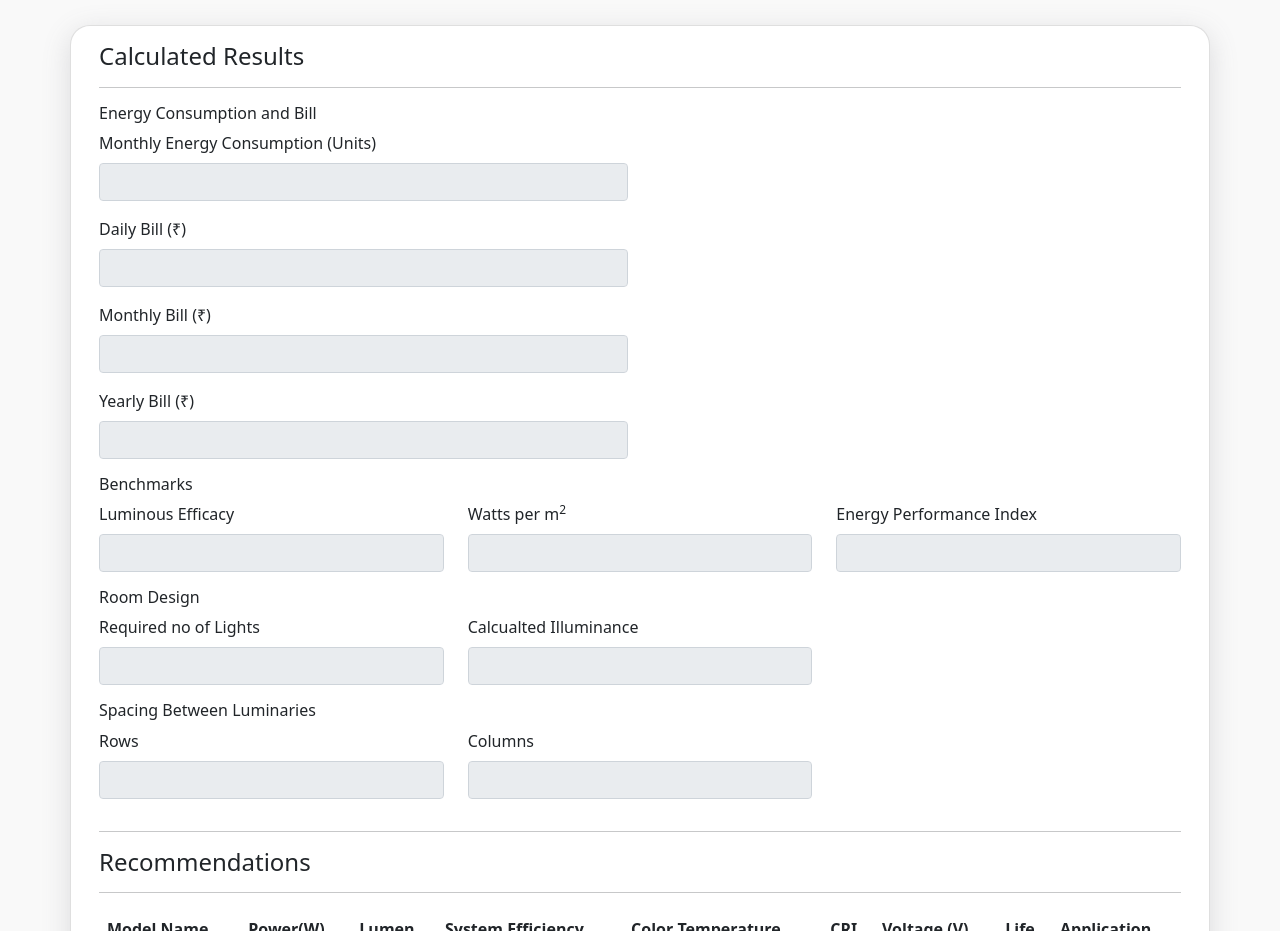
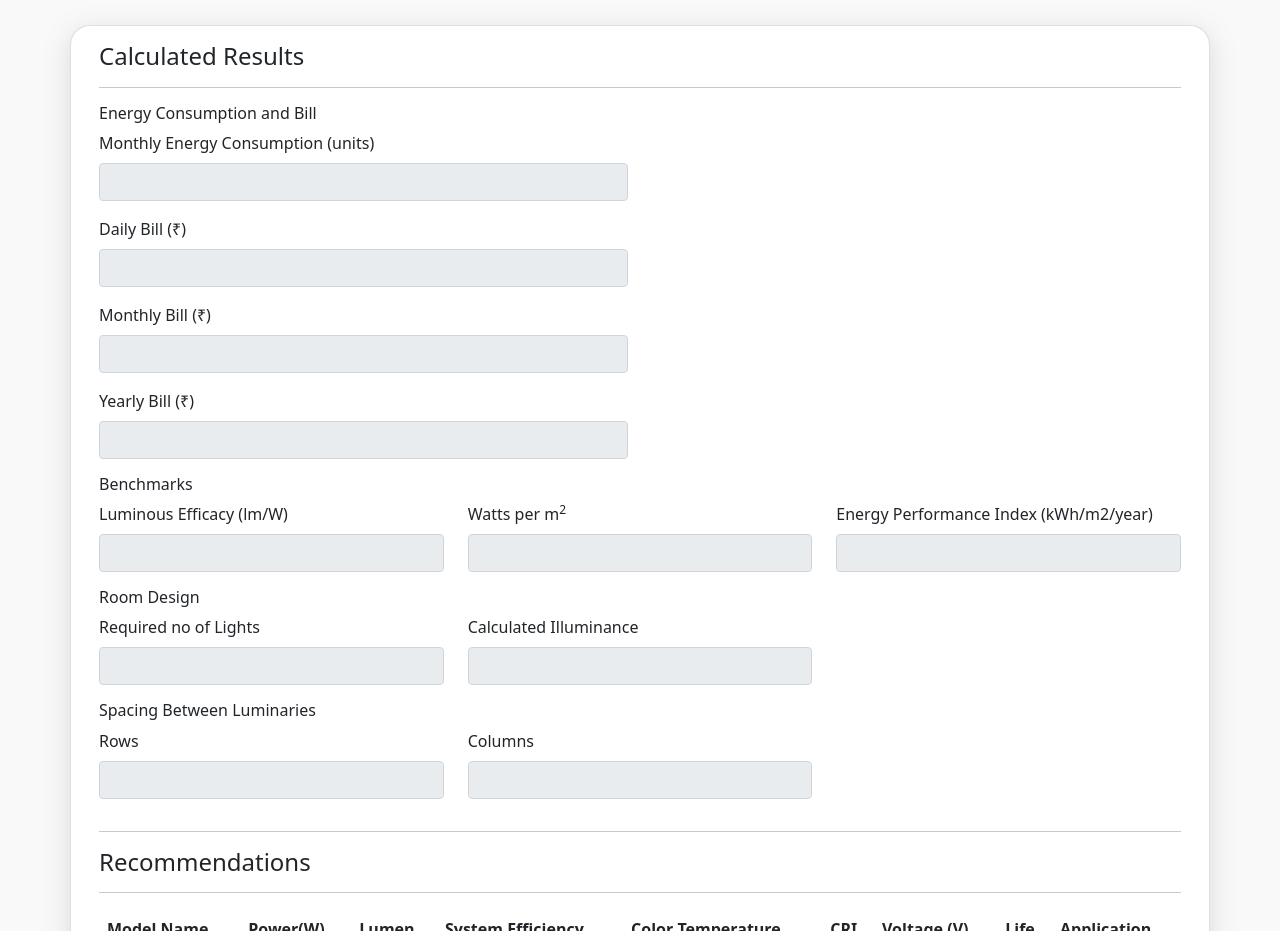
Before and after one commit to haydencordeiro/EnergyAuditSite, a plain HTML site: page light-audit.html in a window 1280 px wide. Shown: the part 1060-1991 px from the top of the page. Drawn offline with nearby package versions, Linux system fonts and the light colour scheme.

Commit message:
updated layout

```diff
--- a/light-audit.html
+++ b/light-audit.html
@@ -188,7 +188,7 @@
                         <div class="row">
                             <div class="mb-3 col-md-6">
                                 <label for="monthlyConsumption" class="form-label">Monthly Energy Consumption
-                                    (Units)</label>
+                                    (units)</label>
                                 <input type="number" class="form-control" id="monthlyConsumption"
                                     name="monthlyConsumption" readonly aria-readonly="true">
                             </div>
@@ -222,7 +222,7 @@
                         <h6>Benchmarks</h6>
                         <div class="row">
                             <div class="mb-3 col-md-4">
-                                <label for="luminousEfficiency" class="form-label">Luminous Efficacy</label>
+                                <label for="luminousEfficiency" class="form-label">Luminous Efficacy (lm/W)</label>
                                 <input type="number" class="form-control" id="luminousEfficiency"
                                     name="luminousEfficiency" readonly aria-readonly="true">
                             </div>
@@ -232,7 +232,7 @@
                                     aria-readonly="true">
                             </div>
                             <div class="mb-3 col-md-4">
-                                <label for="epi" class="form-label">Energy Performance Index</label>
+                                <label for="epi" class="form-label">Energy Performance Index (kWh/m2/year)</label>
                                 <input type="number" class="form-control" id="epi" name="epi" readonly
                                     aria-readonly="true">
                             </div>
@@ -244,7 +244,7 @@
                                     aria-readonly="true">
                             </div>
                             <div class="mb-3 col-md-4">
-                                <label for="Eav" class="form-label">Calcualted Illuminance</label>
+                                <label for="Eav" class="form-label">Calculated Illuminance </label>
                                 <input type="number" class="form-control" id="Eav" name="Eav" readonly
                                     aria-readonly="true">
                             </div>
```
